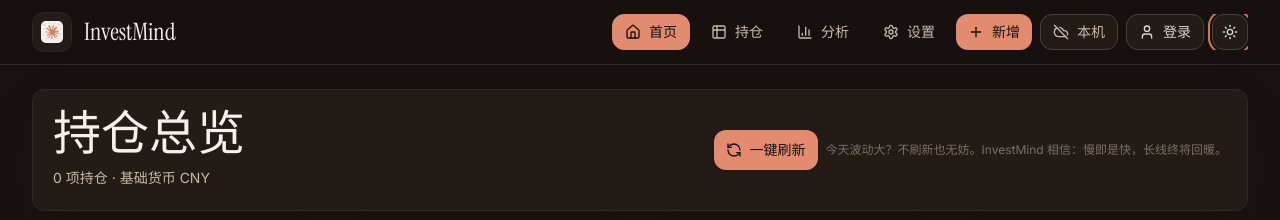
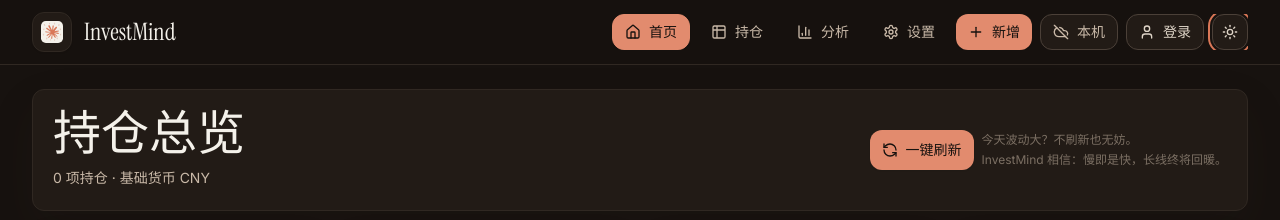
Before and after one commit to wxh0121/InvestMind, a React (Vite) app: page / in a window 1280 px wide. Both pictures are taken after a click on the button "切换深色模式". Shown: the top 220 px of the page. Built offline with nearby package versions, Linux system fonts and the light colour scheme; no server answers.

Commit message:
Wrap dashboard refresh hint text

```diff
--- a/src/pages/Dashboard.tsx
+++ b/src/pages/Dashboard.tsx
@@ -101,8 +101,9 @@ export function Dashboard() {
           </div>
           <div className="flex max-w-2xl flex-col items-start gap-2 sm:items-end xl:max-w-none xl:flex-row xl:items-center xl:justify-end">
             <RefreshButton />
-            <p className="text-xs leading-5 text-slate-400 dark:text-slate-500 lg:whitespace-nowrap">
-              今天波动大？不刷新也无妨。InvestMind 相信：慢即是快，长线终将回暖。
+            <p className="text-xs leading-5 text-slate-400 dark:text-slate-500">
+              <span className="block">今天波动大？不刷新也无妨。</span>
+              <span className="block">InvestMind 相信：慢即是快，长线终将回暖。</span>
             </p>
           </div>
         </div>
```
